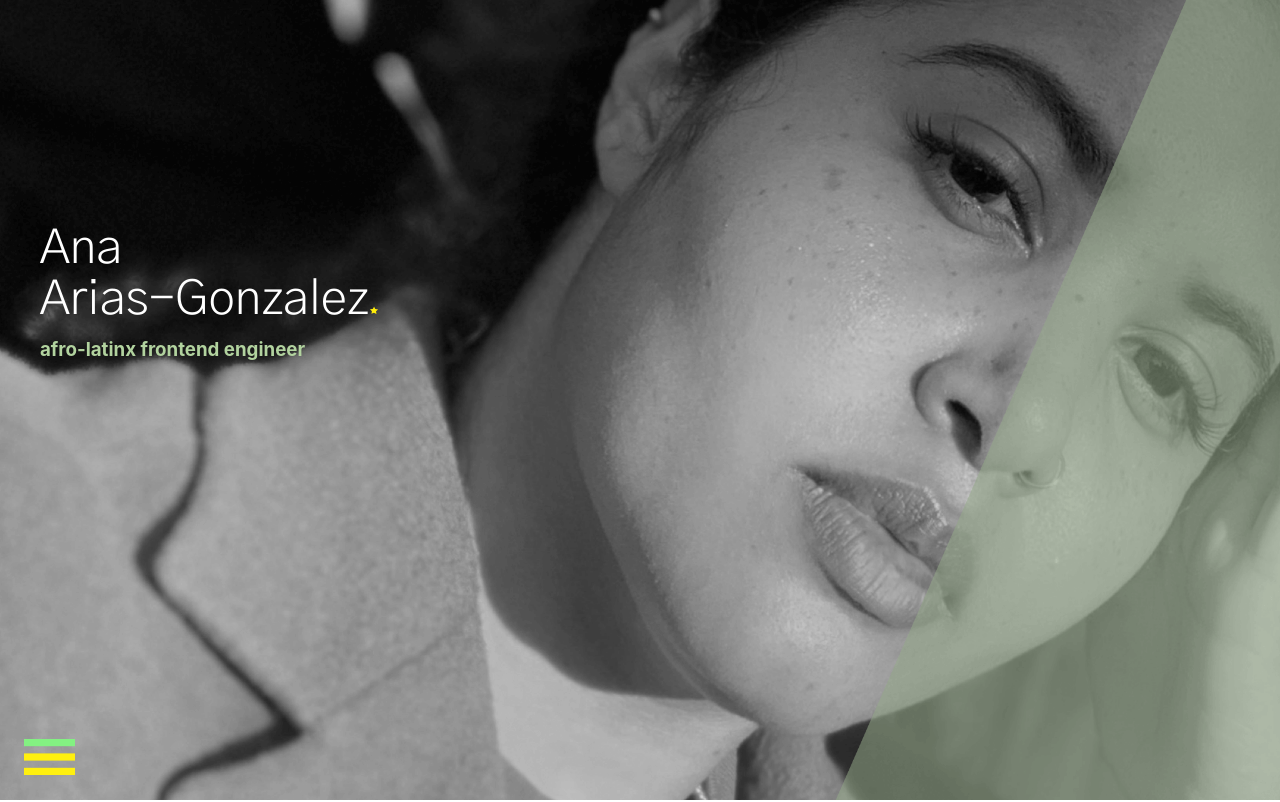
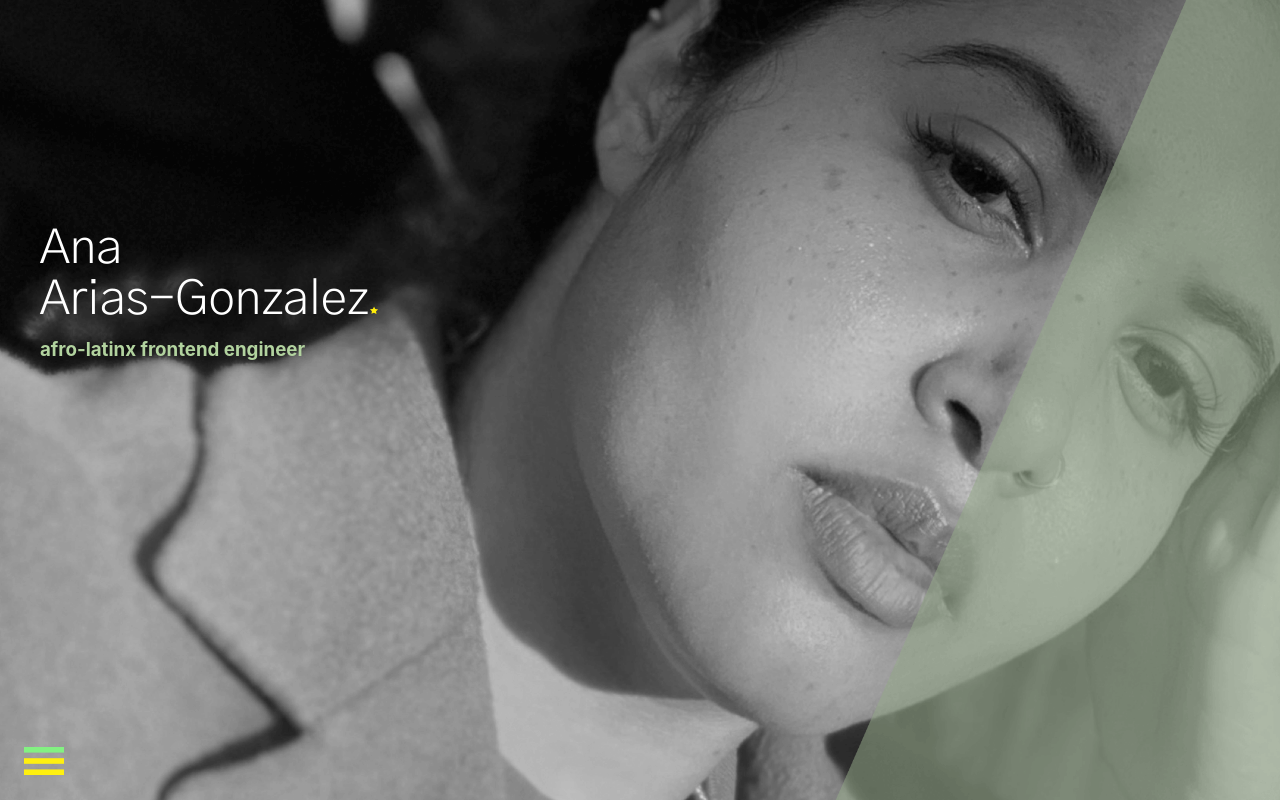
Before and after one commit to aariasgonz21/ananas-dot-dev, a React (Create React App) app: page / in a window 1280 px wide. Shown: the top 802 px of the page. Built offline with nearby package versions, Linux system fonts and the light colour scheme.

Commit message:
idek anymore

```diff
--- a/src/App.scss
+++ b/src/App.scss
@@ -13,7 +13,6 @@ $info-lg-desktop: "only screen and (min-width: 1600px)";
 }
 
 .nav{
-  width: 8%;
   position: fixed;
   bottom: 0;
   color:black;
@@ -44,6 +43,7 @@ $info-lg-desktop: "only screen and (min-width: 1600px)";
   .menu{
     margin-left: -6.5vh;
   }
+  .nav{}
 }
 
 @media #{$info-tablet}{
```
